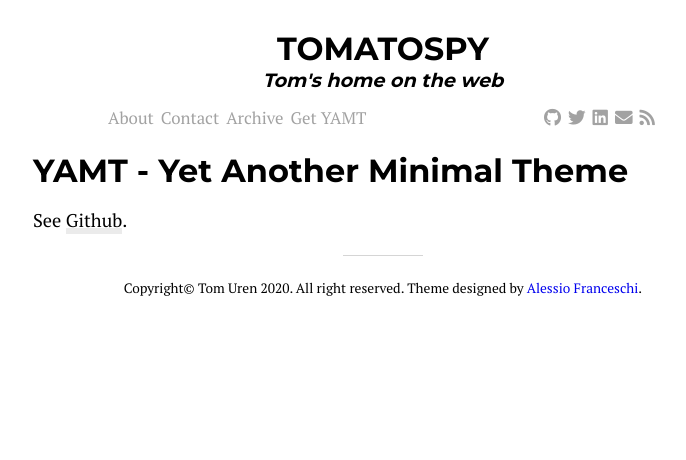
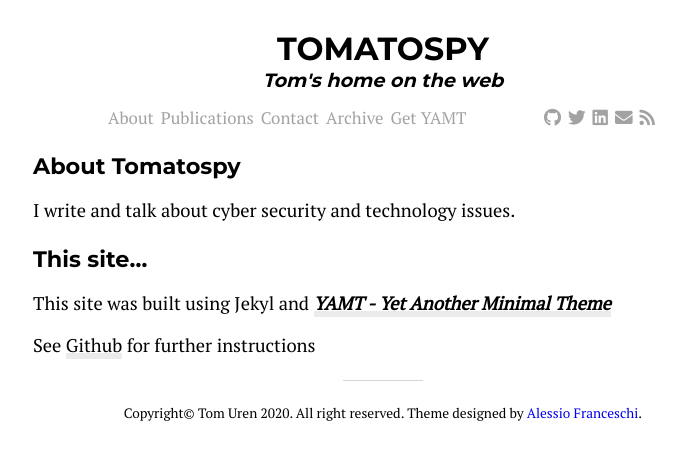
Before and after one commit to tomatospy/tomatospy.github.io, a Jekyll site: the page built from about.md, in a window 1280 px wide. Shown: the top 460 px of the page, without its empty margins (257-943 px from the left). Built offline with Jekyll 4.4.1, drawn with Linux system fonts in a browser that asks for light colours; nearby versions of some CDN libraries.

Commit message:
update about

```diff
--- a/_data/pages.yml
+++ b/_data/pages.yml
@@ -1,5 +1,6 @@
 pages:
   - {name: 'About', url: 'about.html'}
+  - {name: 'Publications', url: 'publications.html'}
   - {name: 'Contact', url: 'contact.html'}
   - {name: 'Archive', url: 'archive.html'}
   - {name: 'Get YAMT', url: 'https://github.com/PandaSekh/Jekyll-YAMT'}
--- a/about.md
+++ b/about.md
@@ -3,5 +3,14 @@ layout: default
 title: About
 ---
 
-# [YAMT - Yet Another Minimal Theme](https://yamt.netlify.app/)
-See [Github](https://github.com/PandaSekh/Jekyll-YAMT).
+### About Tomatospy
+
+I write and talk about cyber security and technology issues.
+
+
+
+### This site...
+This site was built using Jekyl and
+[***YAMT - Yet Another Minimal Theme***](https://yamt.netlify.app/)
+
+See [Github](https://github.com/PandaSekh/Jekyll-YAMT) for further instructions
```
Also changed, not shown: _posts/2020-04-11-lorem-ipsum.md (deleted, +0 -17 lines).
